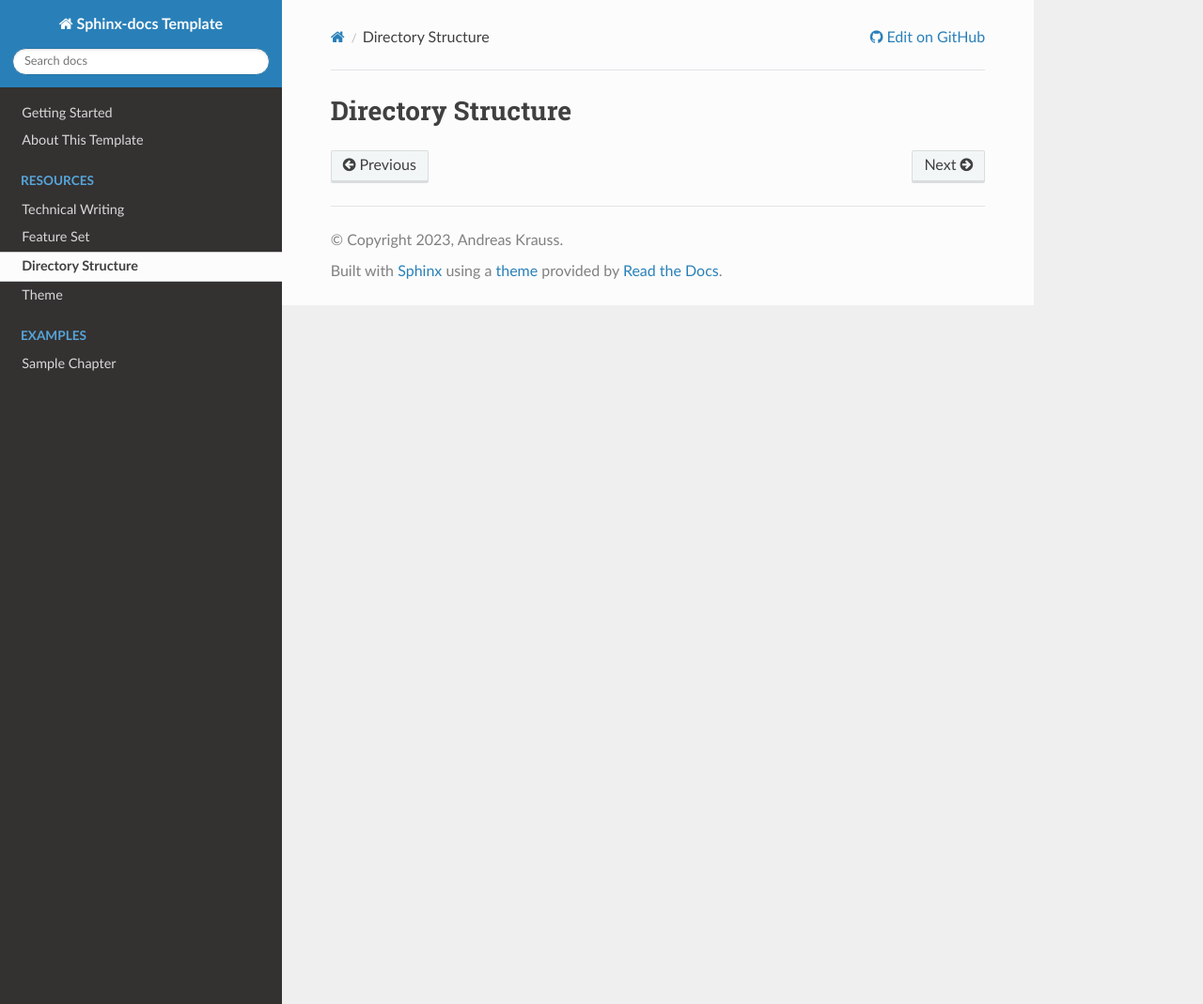
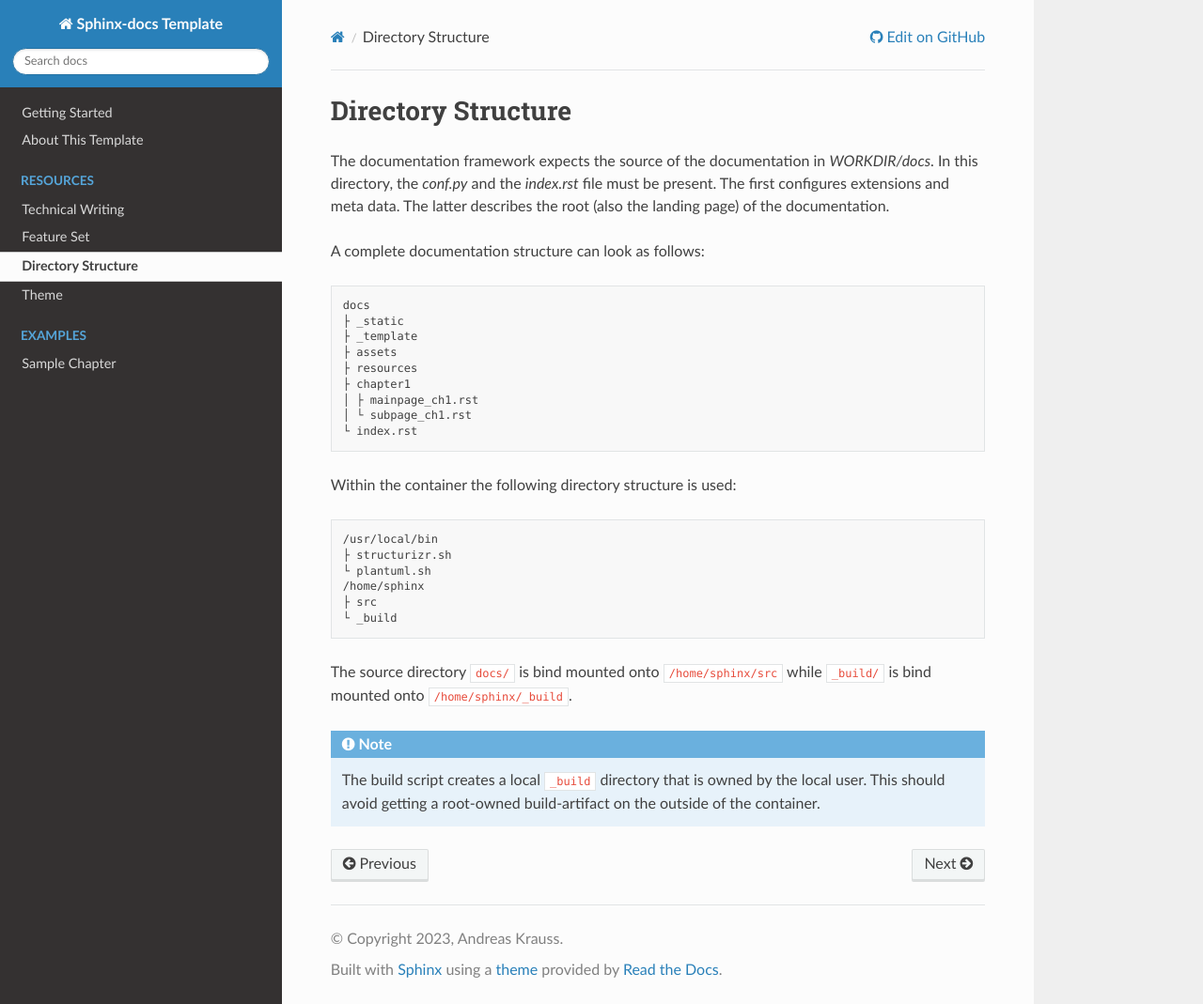
Before and after one commit to AndreasKrauss42/sphinx-docs-template, a Sphinx documentation site: the page built from docs/resources/directory_structure.rst, in a window 1280 px wide and 1069 px high. Shown: the whole window at 94% size. Built offline with Sphinx 7.4.7 and the Read the Docs theme 2.0.0, drawn with Linux system fonts in a browser that asks for light colours.

```diff
--- a/docs/conf.py
+++ b/docs/conf.py
@@ -64,6 +64,7 @@
 f.close()
 init["themeVariables"] = theme["themeVariables"]
 
+mermaid_version = "10.2.0"
 mermaid_init_js = f"mermaid.initialize({json.dumps(init)});"
 mermaid_params = ['--width', '600']
 
--- a/docs/resources/directory_structure.rst
+++ b/docs/resources/directory_structure.rst
@@ -3,3 +3,40 @@
 ===================
 
 .. todo:: Visualize recommended directory structure within a documentation project.
+
+The documentation framework expects the source of the documentation in `WORKDIR/docs`.
+In this directory, the `conf.py` and the `index.rst` file must be present.
+The first configures extensions and meta data.
+The latter describes the root (also the landing page) of the documentation.
+
+A complete documentation structure can look as follows:
+
+.. code-block:: text
+
+   docs
+   ├ _static
+   ├ _template
+   ├ assets
+   ├ resources
+   ├ chapter1
+   │ ├ mainpage_ch1.rst
+   │ └ subpage_ch1.rst
+   └ index.rst
+
+
+Within the container the following directory structure is used:
+
+.. code-block:: text
+
+   /usr/local/bin
+   ├ structurizr.sh
+   └ plantuml.sh
+   /home/sphinx
+   ├ src
+   └ _build
+
+The source directory ``docs/`` is bind mounted onto ``/home/sphinx/src``  while ``_build/`` is bind mounted onto ``/home/sphinx/_build``.
+
+.. note::
+   The build script creates a local ``_build`` directory that is owned by the local user.
+   This should avoid getting a root-owned build-artifact on the outside of the container.
--- a/docs/resources/technical_writing.rst
+++ b/docs/resources/technical_writing.rst
@@ -1,6 +1,6 @@
-#################
+=================
 Technical Writing
-#################
+=================
 
 
    Documentation is a love letter that you write to your future self.
```
Also changed, not shown: docs/index.rst (+0 -8 lines), docs/requirements.txt (deleted, +0 -7 lines), docs/resources/feature_set.rst (+27 -0 lines), 13 other files.
